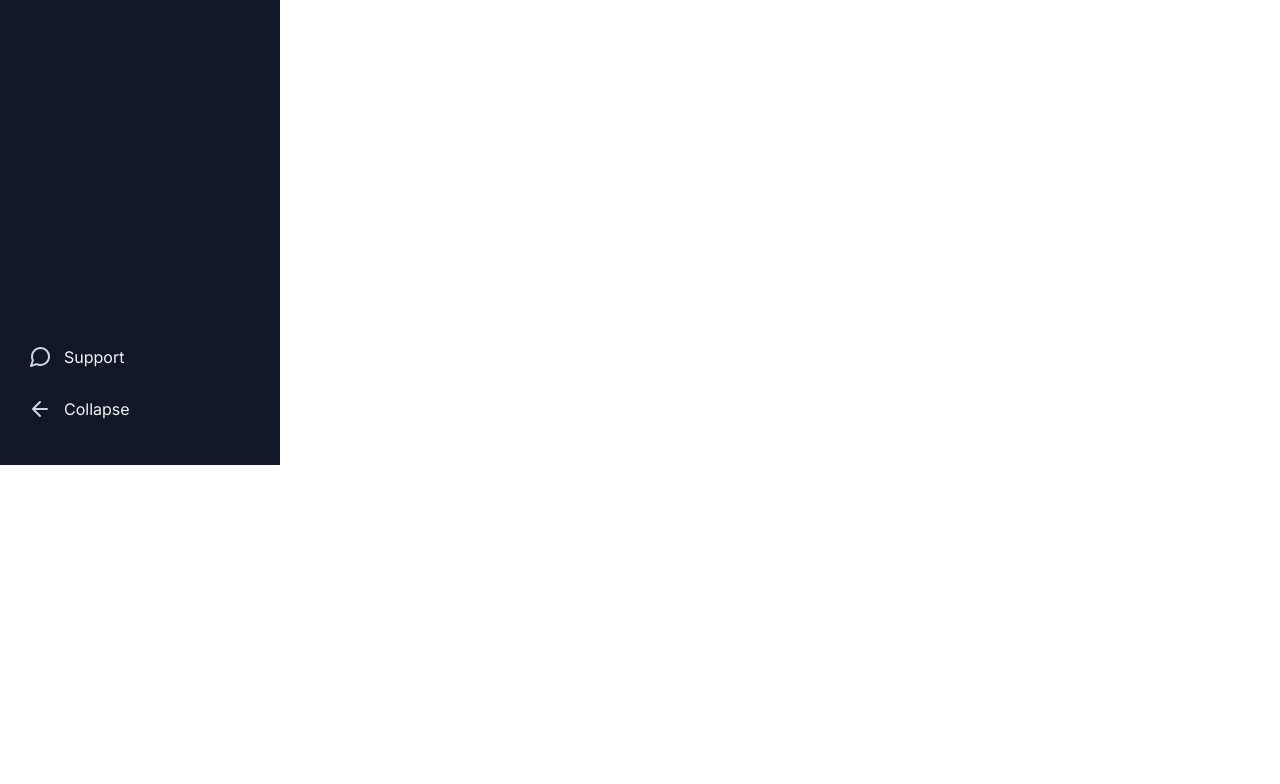
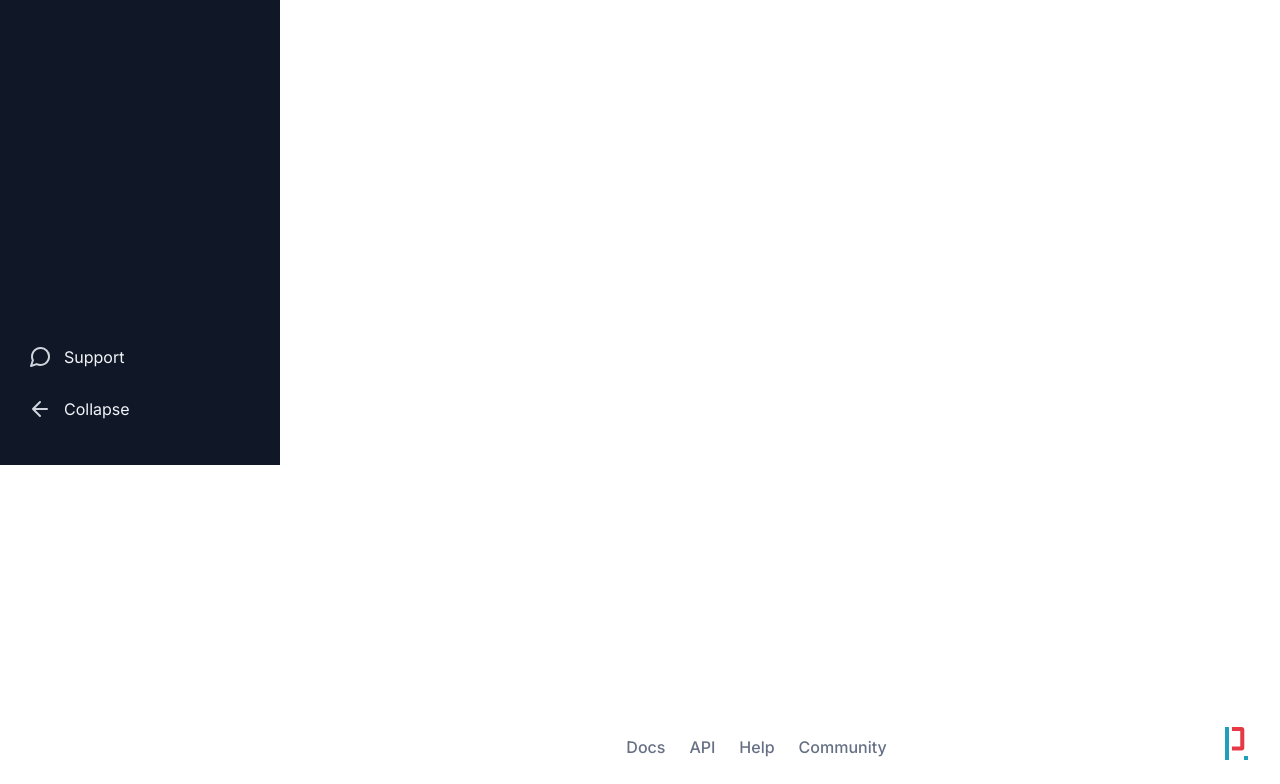
Before and after one commit to profydev/prolog-app-cathleys, a Next.js app: page /dashboard in a window 1280 px wide. Shown: the part 335-1119 px from the top of the page. Before the commit the page ends 800 px from the top, so only its background shows below. Built offline with nearby package versions, Linux system fonts and the light colour scheme; no server answers.

Commit message:
Adds footer

```diff
--- a/features/ui/footer/footer.tsx
+++ b/features/ui/footer/footer.tsx
@@ -1,9 +1,8 @@
-import { color, space, textFont } from "@styles/theme";
 import React from "react";
 import styled from "styled-components";
+import { color, textFont } from "@styles/theme";
 
 const Wrapper = styled.div`
-  border: 1px solid red;
   display: flex;
   justify-content: space-between;
   align-items: center;
@@ -12,27 +11,31 @@ const Wrapper = styled.div`
   ${textFont("md", "medium")};
 `;
 
-const ContentLinks = styled.ul`
-  display: flex;
-  border: 1px solid gray;
-  list-style: none;
-  padding: 0;
-  margin: 0;
+const VersionText = styled.div`
+  color: ${color("gray", 500)};
 `;
+
+const Anchor = styled.a`
+  margin-right: 24px;
+  margin-bottom: 18px;
+  color: ${color("gray", 500)};
+  text-decoration: none;
+
+  &:hover {
+    background: ${color("gray", 200)};
+  }
+`;
+
 export function Footer() {
   return (
     <Wrapper>
-      {/* use nextjs for this */}
-      <div>Version number</div>
+      <VersionText>{process.env.NEXT_PUBLIC_VERSION}</VersionText>
 
       <div>
-        <ContentLinks>
-          {/* use Route for this */}
-          <li>Docs</li>
-          <li>API</li>
-          <li>Help</li>
-          <li>Community</li>
-        </ContentLinks>
+        <Anchor href="#docs">Docs</Anchor>
+        <Anchor href="#api">API</Anchor>
+        <Anchor href="#help">Help</Anchor>
+        <Anchor href="#community">Community</Anchor>
       </div>
 
       <div>
--- a/features/ui/page-container/page-container.tsx
+++ b/features/ui/page-container/page-container.tsx
@@ -1,8 +1,9 @@
 import React from "react";
 import Head from "next/head";
 import styled from "styled-components";
-import { SidebarNavigation, Footer } from "@features/ui";
+import { SidebarNavigation } from "@features/ui";
 import { color, displayFont, textFont, space, breakpoint } from "@styles/theme";
+import { Footer } from "../footer";
 
 type PageContainerProps = {
   children: React.ReactNode;
@@ -77,9 +78,9 @@ export function PageContainer({ children, title, info }: PageContainerProps) {
           <Info>{info}</Info>
           {children}
         </ContentContainer>
-        {/* <ContentFooter>
+        <ContentFooter>
           <Footer />
-        </ContentFooter> */}
+        </ContentFooter>
       </Main>
     </Container>
   );
--- a/next.config.js
+++ b/next.config.js
@@ -1,4 +1,5 @@
-/** @type {import('next').NextConfig} */
+/** @type {import('next',).NextConfig} */
+
 const nextConfig = {
   reactStrictMode: true,
   compiler: {
@@ -7,6 +8,10 @@ const nextConfig = {
   images: {
     domains: ["prolog-api.profy.dev"],
   },
+
+  env: {
+    NEXT_PUBLIC_VERSION: process.env.npm_package_version,
+  },
 };
 
-module.exports = nextConfig;
+export default nextConfig;
--- a/package.json
+++ b/package.json
@@ -1,5 +1,6 @@
 {
   "name": "prolog-app",
+  "type": "module",
   "version": "14.5.1",
   "private": true,
   "scripts": {
```
